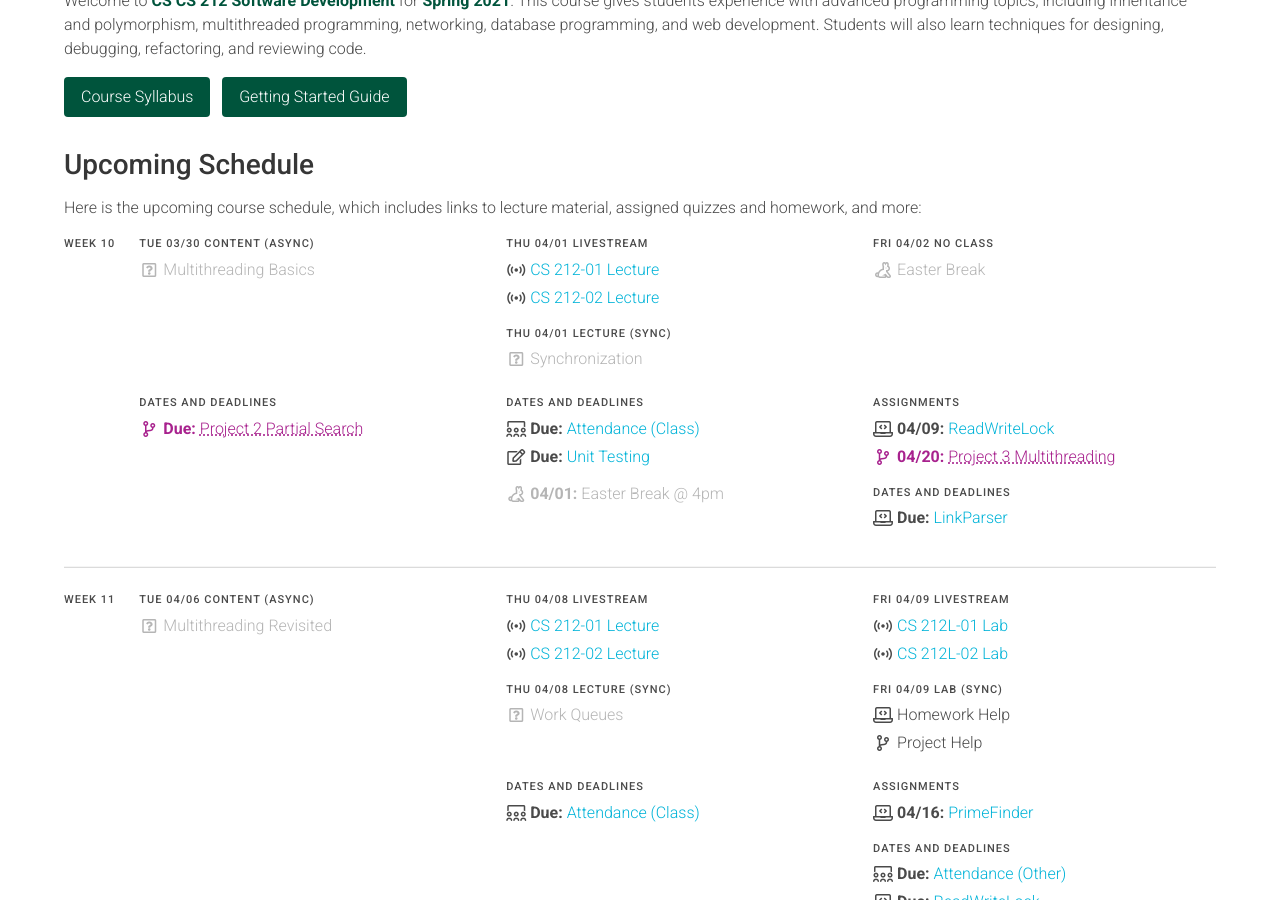
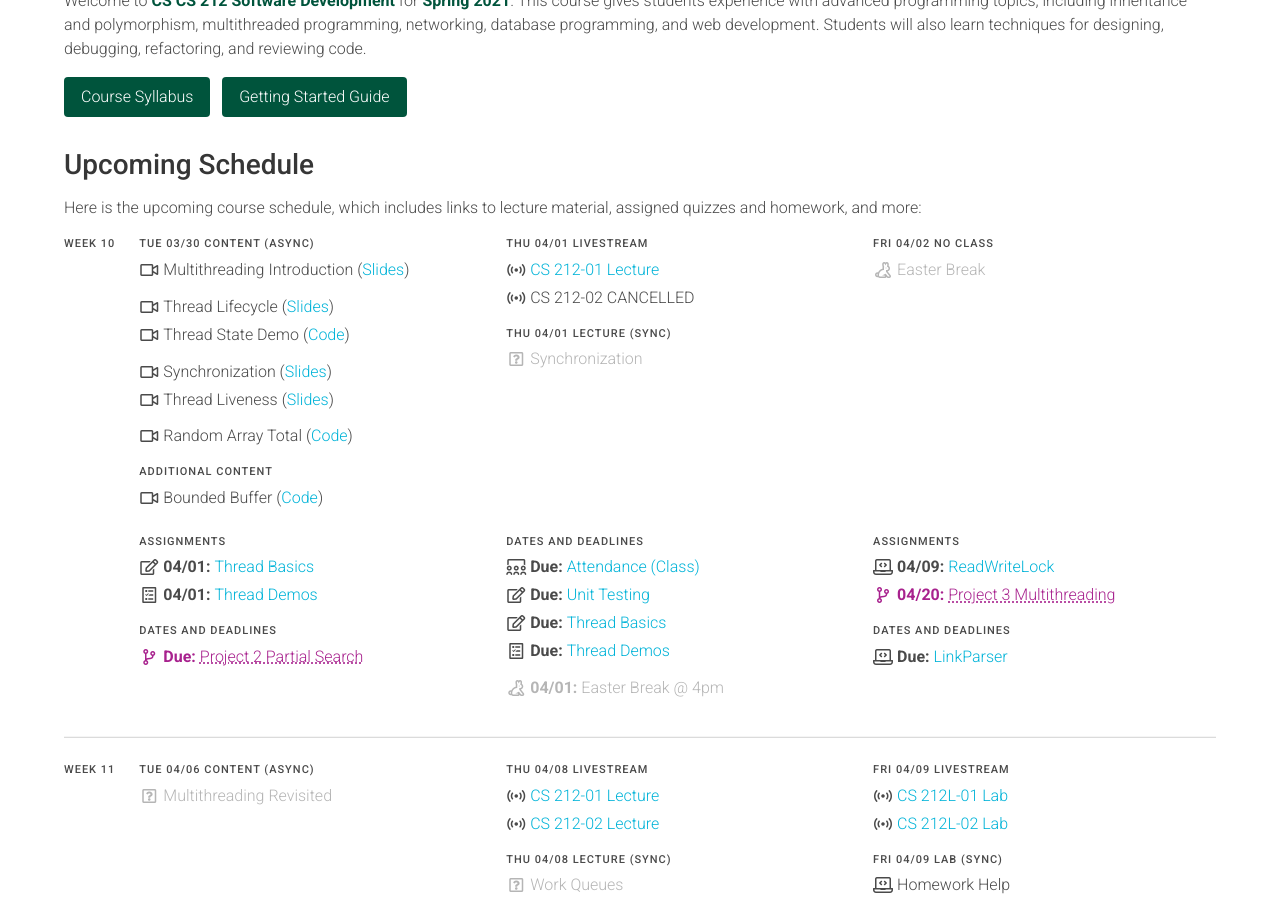
Before and after one commit to usf-cs212-spring2021/usf-cs212-spring2021.github.io, a Jekyll site: the page built from index.md, in a window 1280 px wide and 900 px high, scrolled down 341 px. Built offline with Jekyll 4.4.1, drawn with Linux system fonts in a browser that asks for light colours.

Commit message:
Updating upcoming content

```diff
--- a/_data/participation.yml
+++ b/_data/participation.yml
@@ -45,3 +45,9 @@ midterm_survey:
   text: 'Midterm Survey'
   link: 'https://usfca.instructure.com/courses/1597848/assignments/7068377'
   date: 2021-04-09
+
+thread_demos:
+  <<: *default
+  text: 'Thread Demos'
+  link: 'https://usfca.instructure.com/courses/1597848/discussion_topics/7985259'
+  date: 2021-04-01
--- a/_data/quizzes.yml
+++ b/_data/quizzes.yml
@@ -111,3 +111,9 @@ testing:
   text: 'Unit Testing'
   link: 'https://usfca.instructure.com/courses/1597848/quizzes/2375251'
   date: 2021-04-01
+
+threads:
+  <<: *default
+  text: 'Thread Basics'
+  link: 'https://usfca.instructure.com/courses/1597848/quizzes/2375256'
+  date: 2021-04-01
--- a/_data/schedule.yml
+++ b/_data/schedule.yml
@@ -1041,8 +1041,6 @@ weeks:
 
       - date: 2021-03-26
         sections:
-          - <<: *labs
-
           - label: 'Lab (Sync)'
             items:
               - text: 'Homework Help'
@@ -1071,32 +1069,80 @@ weeks:
         sections:
           - label: 'Content (Async)'
             items:
-              - text: 'Multithreading Basics'
+              - text: 'Multithreading Introduction'
+                icon: 'video'
+                more: '(<a href="https://docs.google.com/presentation/d/e/2PACX-1vRrRkRVuDVZaGydjXy6XTmTjzMTyVk8jja4PflamxOGsExzDDUCcW6t0nZPLGRVRKGUTVBXw7qzJjcU/pub?start=false&loop=false&delayms=3000">Slides</a>)'
+                # link: ''
+
+              - text: 'Thread Lifecycle'
+                icon: 'video'
+                more: '(<a href="https://docs.google.com/presentation/d/e/2PACX-1vQ5DJPlVAbo6e_iTb4JLX4lRpAfniR3H4eH7Jw_jEB4KjoyJV8P8r0CA_qiC7K2z0PIjATQQvpFYqVa/pub?start=false&loop=false&delayms=3000">Slides</a>)'
+                # link: ''
+                type: 'bump'
+
+              - text: 'Thread State Demo'
+                icon: 'video'
+                more: '(<a href="https://github.com/usf-cs212-spring2021/lectures/blob/main/MultithreadingBasics/src/main/java/ThreadStateDemo.java">Code</a>)'
+                # link: ''
+
+              - text: 'Synchronization'
+                icon: 'video'
+                more: '(<a href="https://docs.google.com/presentation/d/e/2PACX-1vQGJzZJ503qi2UeNjc0Q9EfGvs2zQu21v7XBxkQw7qz-dT7uLuLM9AlC7LACwXWXDRZEUG0Q4ITBCRz/pub?start=false&loop=false&delayms=3000">Slides</a>)'
+                # link: ''
+                type: 'bump'
+
+              - text: 'Thread Liveness'
+                icon: 'video'
+                more: '(<a href="https://docs.google.com/presentation/d/e/2PACX-1vQ4w24Xsq1CYnqfIca57e5OeFYoDXBSmhxe7zkkGwwweg2lyzNdUE-bsj7KBFOecGss83y5PpUkJiX6/pub?start=false&loop=false&delayms=3000">Slides</a>)'
+                # link: ''
+
+              - text: 'Random Array Total'
+                icon: 'video'
+                more: '(<a href="https://github.com/usf-cs212-spring2021/lectures/blob/main/MultithreadingBasics/src/main/java/RandomArrayTotal.java">Code</a>)'
+                # link: ''
+                type: 'bump'
+
+          - label: 'Additional Content'
+            dates: ''
+            items:
+              - text: 'Bounded Buffer'
+                icon: 'video'
+                more: '(<a href="https://github.com/usf-cs212-spring2021/lectures/tree/main/MultithreadingBasics/src/main/java">Code</a>)'
+                # link: ''
+
+          - <<: *assignments
+            items:
+              - file: 'quizzes'
+                name: 'threads'
+
+              - file: 'participation'
+                name: 'thread_demos'
+
+          - <<: *deadlines
+            items:
+              - file: 'projects'
+                name: '2f'
+
+      - date: 2021-04-01
+        sections:
+          - label: 'Livestream'
+            dates: false
+            items:
+            - text: 'CS 212-01 Lecture'
+              zoom: 'lecture1'
+
+            - text: 'CS 212-02 CANCELLED'
+              icon: 'stream'
+
+          - label: 'Lecture (Sync)'
+            items:
+              - text: 'Synchronization'
                 type: *pending
 
           # - <<: *assignments
           #   items:
           #     - text: 'Pending'
           #       type: *pending
-          #
-          - <<: *deadlines
-            items:
-              - file: 'projects'
-                name: '2f'
-
-      - date: 2021-04-01
-        sections:
-          - <<: *lectures
-
-          - label: 'Lecture (Sync)'
-            items:
-              - text: 'Synchronization'
-                type: *pending
-
-          # - <<: *assignments
-          #   items:
-          #     - text: 'Pending'
-          #       type: *pending
 
           - <<: *deadlines
             items:
@@ -1105,6 +1151,12 @@ weeks:
 
               - file: 'quizzes'
                 name: 'testing'
+
+              - file: 'quizzes'
+                name: 'threads'
+
+              - file: 'participation'
+                name: 'thread_demos'
 
               - text: 'Easter Break @ 4pm'
                 date: 2021-04-01
```
